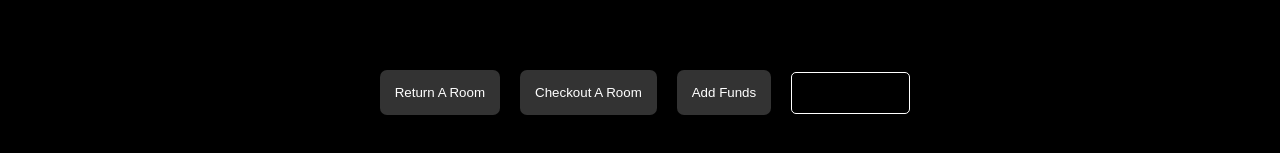
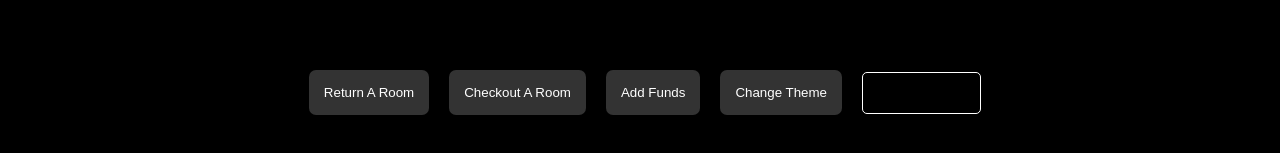
Before and after one commit to GabrielQSherman/React_JS, a React (Create React App) app in the folder react-hotel/: page / in a window 1280 px wide. Shown: the part 415-568 px from the top of the page. Built offline with nearby package versions, Linux system fonts and the light colour scheme; the HTML template or start-up script is replaced by a standard one.

Commit message:
create a button that will change the webpage theme

```diff
--- a/react-hotel/src/components/Navigation.js
+++ b/react-hotel/src/components/Navigation.js
@@ -6,11 +6,13 @@ import Home from './Home'
 import styles from '../utils/styles'
 
 import { useWalletContext } from '../contexts/walletContext'
+import { useThemeContext } from '../contexts/themeContext'
 
 export default function Navigation() {
 
   const [page, setPage] = useState('home')
   const {wallet, setWallet} = useWalletContext()
+  const {theme, setTheme} = useThemeContext()
   const renderPage = (pageName) => {
     switch (pageName) {
       case 'home':
@@ -34,7 +36,7 @@ export default function Navigation() {
 
   const renderButtons = (pageName) => {
 
-    const buttons = [{text: 'Back To Home', pn: 'home'}, {text: 'Return A Room', pn: 'return'}, {text: 'Checkout A Room', pn: 'rent'}, {text: 'Add Funds'}]
+    const buttons = [{text: 'Back To Home', pn: 'home'}, {text: 'Return A Room', pn: 'return'}, {text: 'Checkout A Room', pn: 'rent'}, {text: 'Add Funds'},  {text: 'Change Theme', func: 'theme'}]
 
     return buttons.map( (info, i) => {
       if (pageName === info.pn) return null
@@ -46,6 +48,8 @@ export default function Navigation() {
         onClick = {
           info.pn !== undefined
           ? () => {setPage(info.pn)}
+          : info.func === 'theme'
+          ? () => {setTheme({...theme, darkmode: !theme.darkmode})}
           : () => {setWallet(wallet+10)}
         }
         >{info.text}</button>
```
